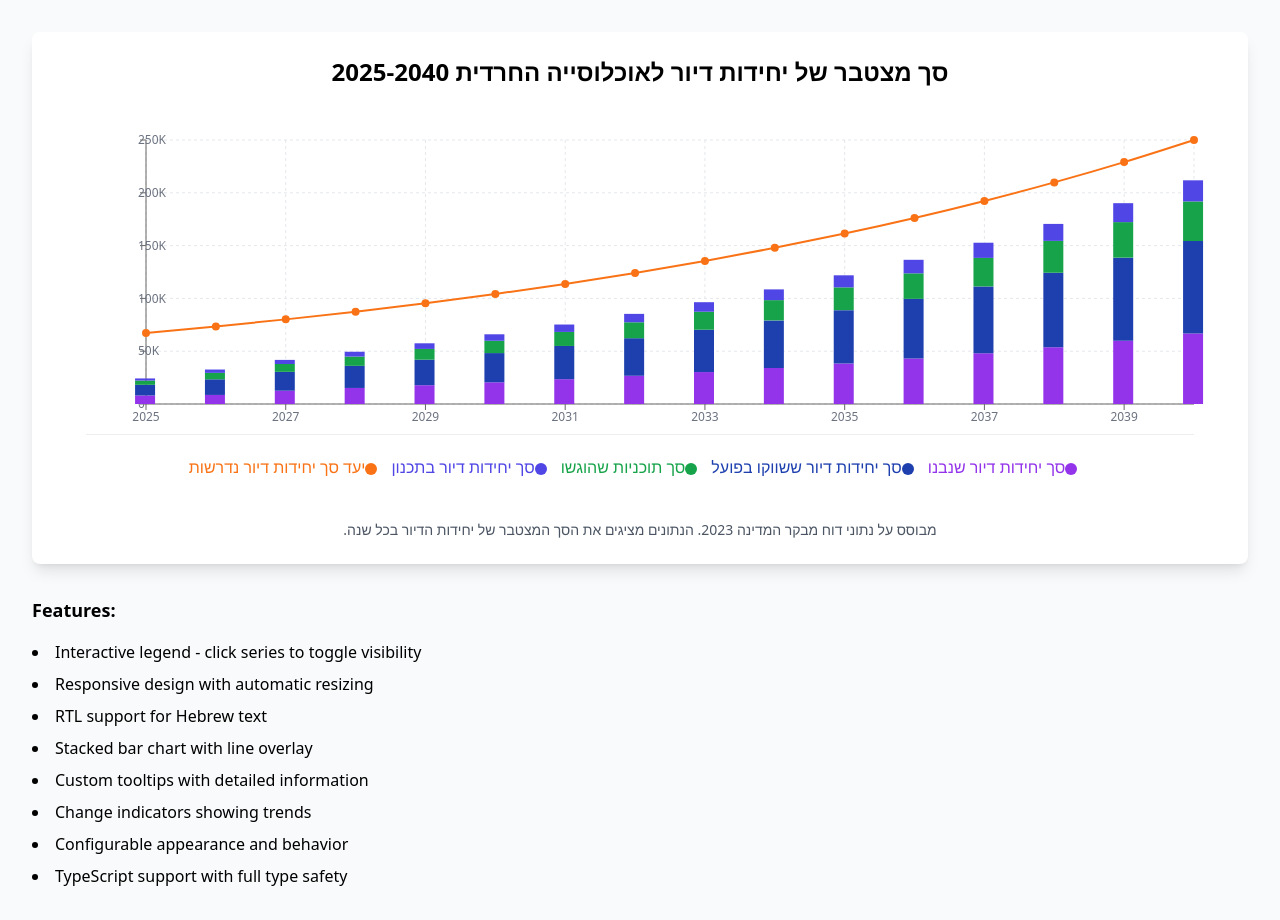
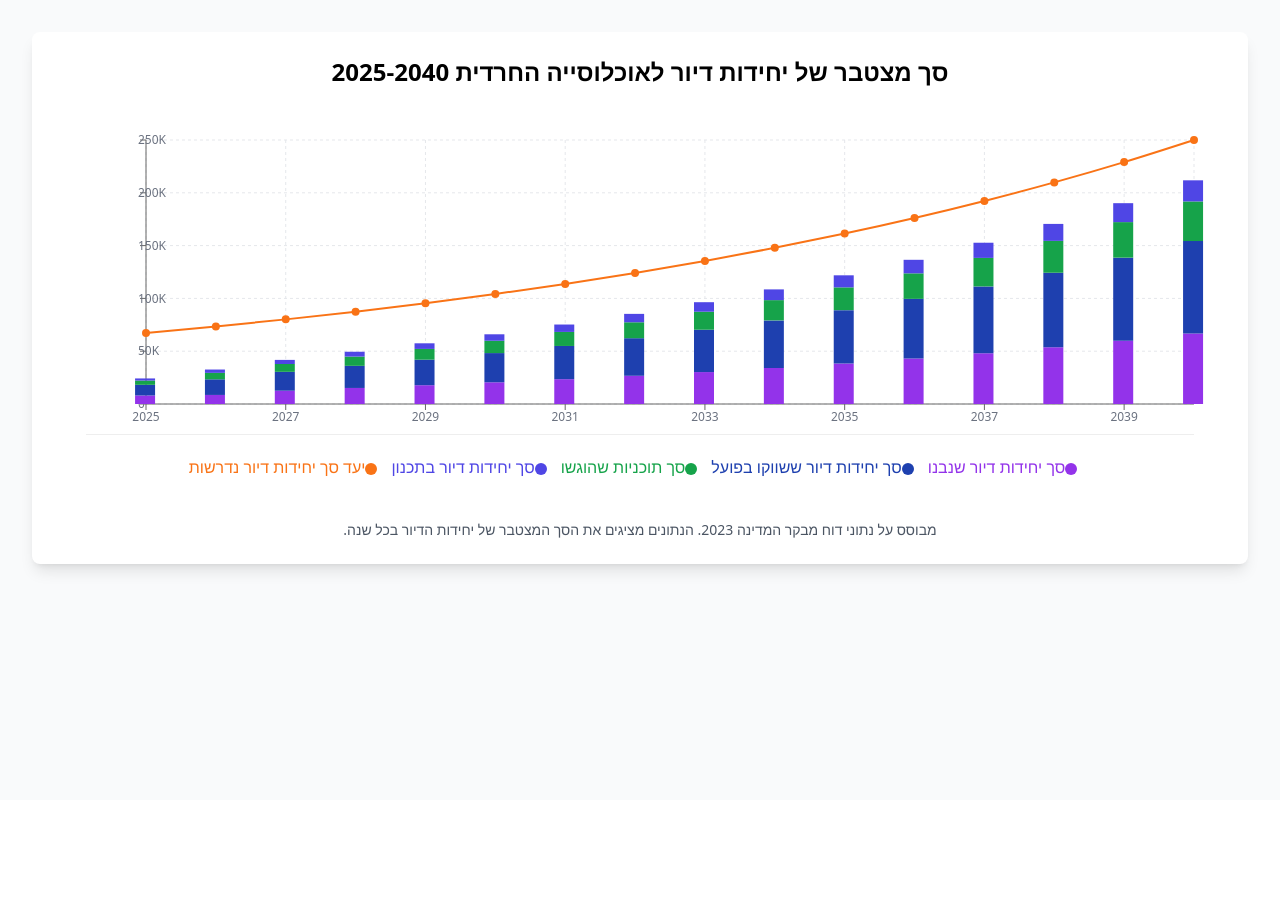
Before and after one commit to yisrael-rosen/HousingData, a React (Vite) app: page / in a window 1280 px wide. After the commit the page ends 800 px from the top, so only its background shows below. Built offline with nearby package versions, Linux system fonts and the light colour scheme.

Commit message:
remuve Features

```diff
--- a/src/App.tsx
+++ b/src/App.tsx
@@ -34,19 +34,7 @@ const App: React.FC = () => {
         />
       </div>
 
-      <div className="mt-8 max-w-7xl mx-auto">
-        <h3 className="text-lg font-semibold mb-4">Features:</h3>
-        <ul className="list-disc list-inside space-y-2">
-          <li>Interactive legend - click series to toggle visibility</li>
-          <li>Responsive design with automatic resizing</li>
-          <li>RTL support for Hebrew text</li>
-          <li>Stacked bar chart with line overlay</li>
-          <li>Custom tooltips with detailed information</li>
-          <li>Change indicators showing trends</li>
-          <li>Configurable appearance and behavior</li>
-          <li>TypeScript support with full type safety</li>
-        </ul>
-      </div>
+
     </div>
   );
 };
```
